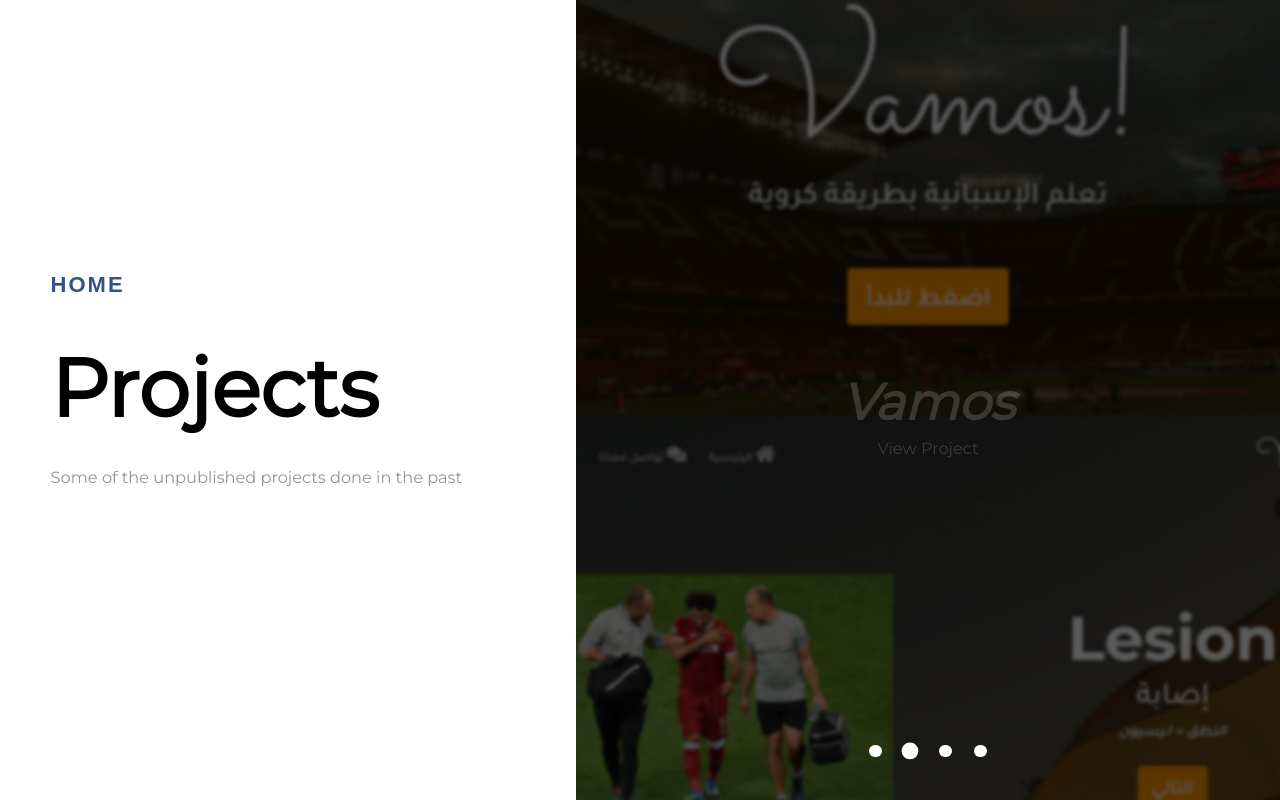
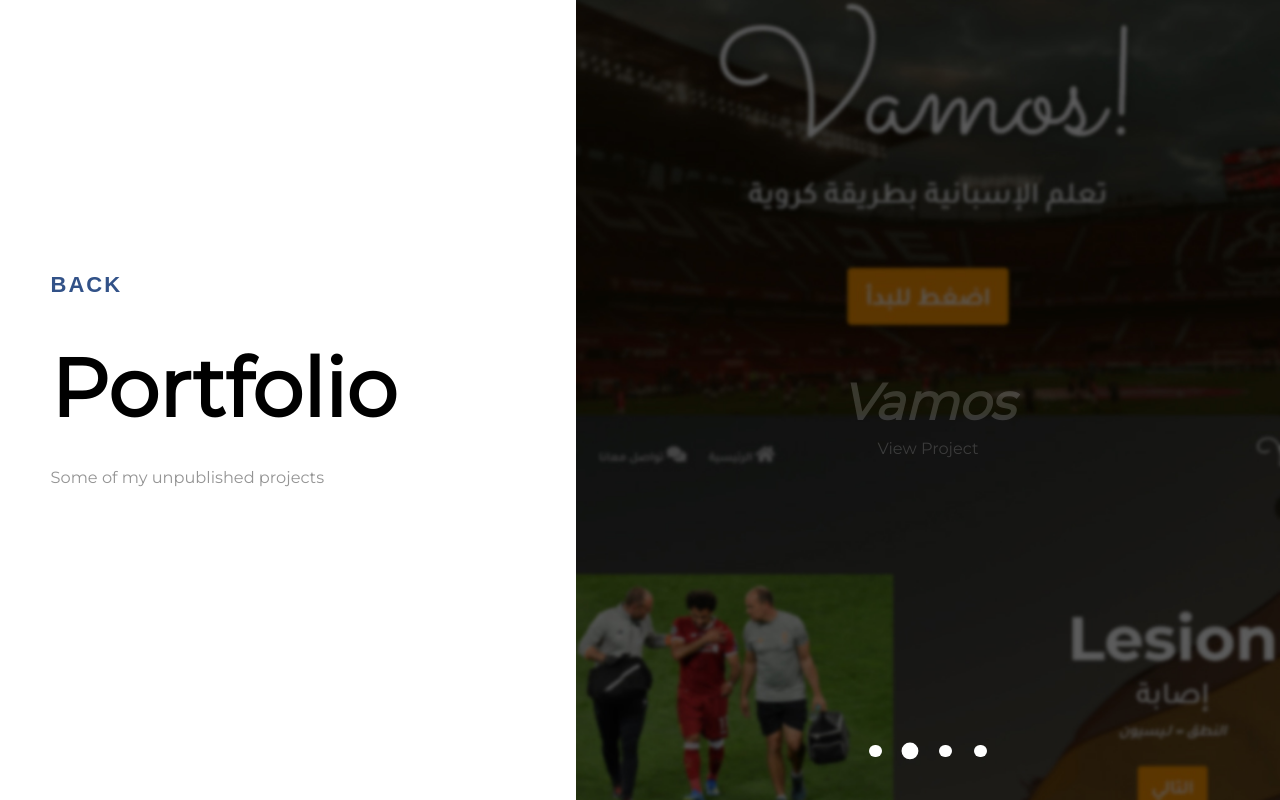
Before and after one commit to YAHYABYOUSSEF/CV, a plain HTML site: page projects.html in a window 1280 px wide. Drawn offline with Linux system fonts and the light colour scheme; a web font is replaced by a local one.

Commit message:
Update projects.html

```diff
--- a/projects.html
+++ b/projects.html
@@ -14,9 +14,9 @@
   <section class="intro">
         <div class="left">
           <div>
-            <a class="s" href="index.html">Home</a>
-            <h1>Projects</h1>
-            <p>Some of the unpublished projects done in the past</p>
+            <a class="s" href="index.html">Back</a>
+            <h1>Portfolio</h1>
+            <p>Some of my unpublished projects</p>
           </div>
         </div>
 
```
